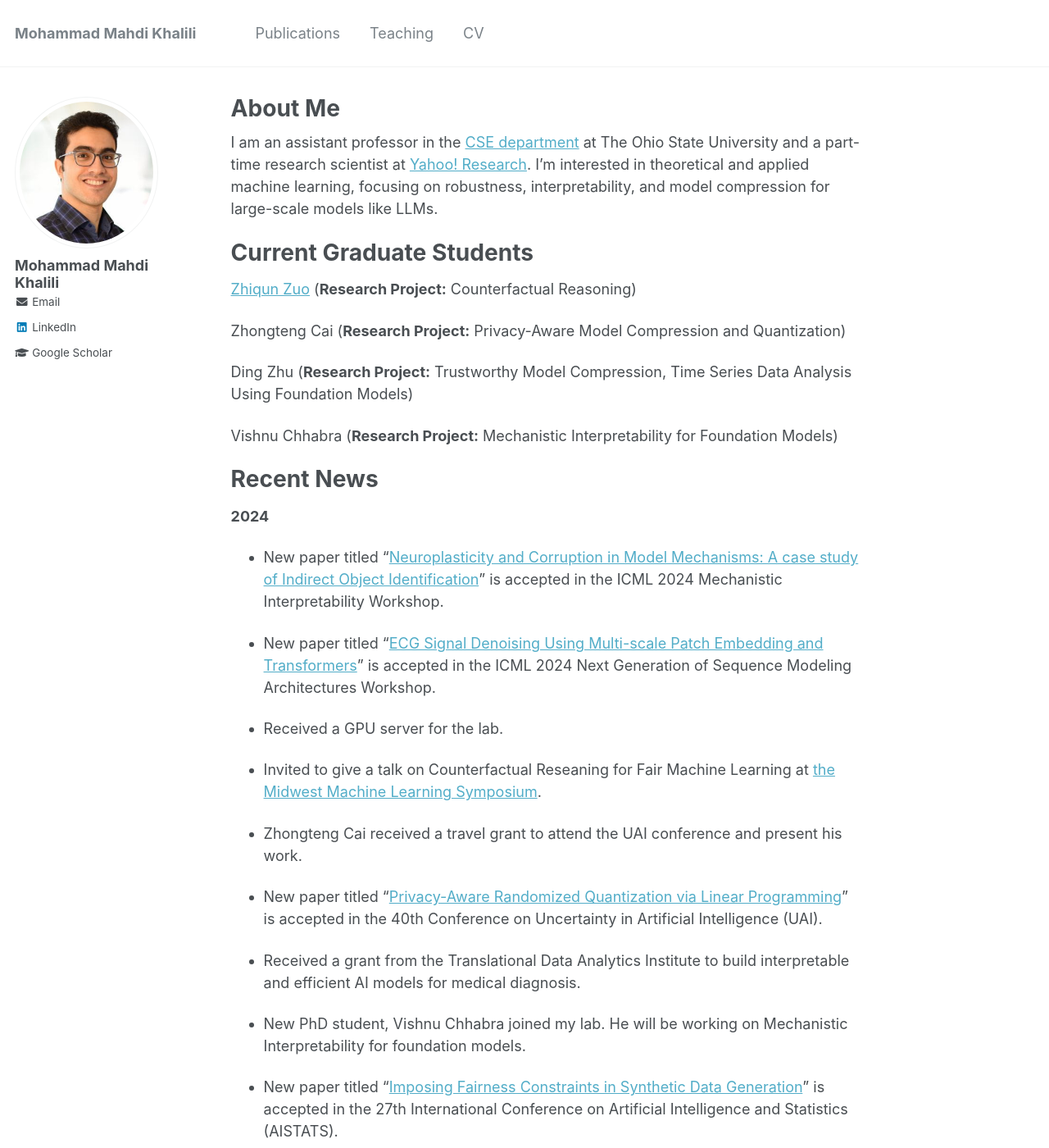
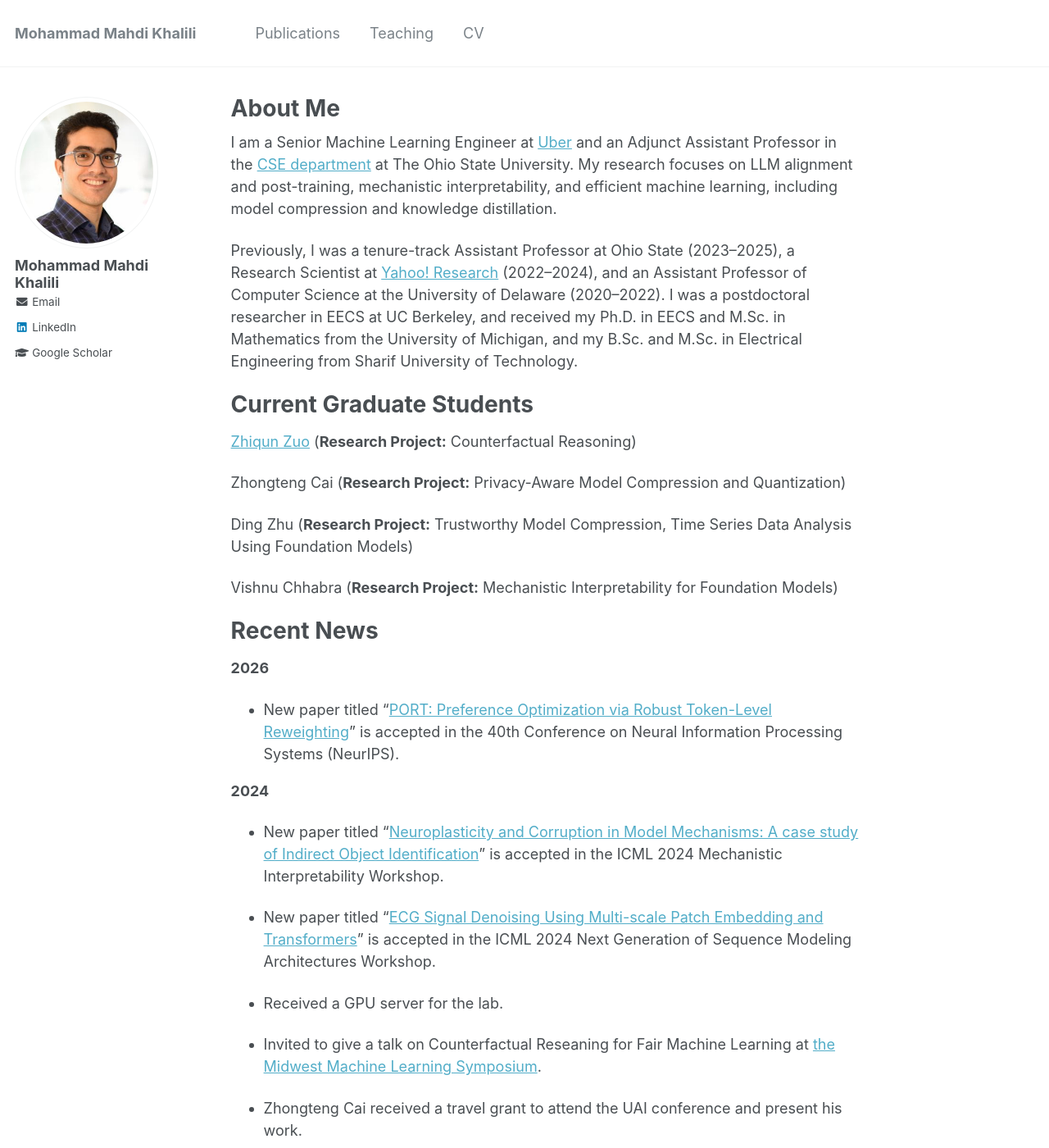
Before and after one commit to KhaliliMahdi/khalilimahdi.github.io, a Jekyll site: the page built from _pages/about.md, in a window 1280 px wide and 1400 px high. Shown: the whole window at 82% size. Built offline with Jekyll 4.4.1, drawn with Linux system fonts in a browser that asks for light colours.

Commit message:
Add PORT (NeurIPS 2026) publication page and update bio
Co-Authored-By: Claude Opus 5.5 (1M context) <noreply@anthropic.com>

```diff
--- a/_pages/about.md
+++ b/_pages/about.md
@@ -8,7 +8,9 @@ redirect_from:
   - /about.html
 ---
 
-I am an assistant professor in the [CSE department](https://cse.osu.edu/) at The Ohio State University and a part-time research scientist at [Yahoo! Research](https://research.yahoo.com/). I'm interested in theoretical and applied machine learning, focusing on robustness, interpretability, and model compression for large-scale models like LLMs.
+I am a Senior Machine Learning Engineer at [Uber](https://www.uber.com/) and an Adjunct Assistant Professor in the [CSE department](https://cse.osu.edu/) at The Ohio State University. My research focuses on LLM alignment and post-training, mechanistic interpretability, and efficient machine learning, including model compression and knowledge distillation.
+
+Previously, I was a tenure-track Assistant Professor at Ohio State (2023–2025), a Research Scientist at [Yahoo! Research](https://research.yahoo.com/) (2022–2024), and an Assistant Professor of Computer Science at the University of Delaware (2020–2022). I was a postdoctoral researcher in EECS at UC Berkeley, and received my Ph.D. in EECS and M.Sc. in Mathematics from the University of Michigan, and my B.Sc. and M.Sc. in Electrical Engineering from Sharif University of Technology.
 
 Current Graduate Students
 ======
@@ -23,6 +25,10 @@ Vishnu Chhabra (**Research Project:** Mechanistic Interpretability for Foundatio
 
 Recent News
 ======
+
+**2026**
+
+* New paper titled "[PORT: Preference Optimization via Robust Token-Level Reweighting](/publication/port)" is accepted in the 40th Conference on Neural Information Processing Systems (NeurIPS).
 
 **2024**
 
```
Also changed, not shown: _pages/publications.md (+2 -0 lines), _publications/2026-12-01-port.md (added, +66 -0 lines), images/publications/port-overview.png (added).
